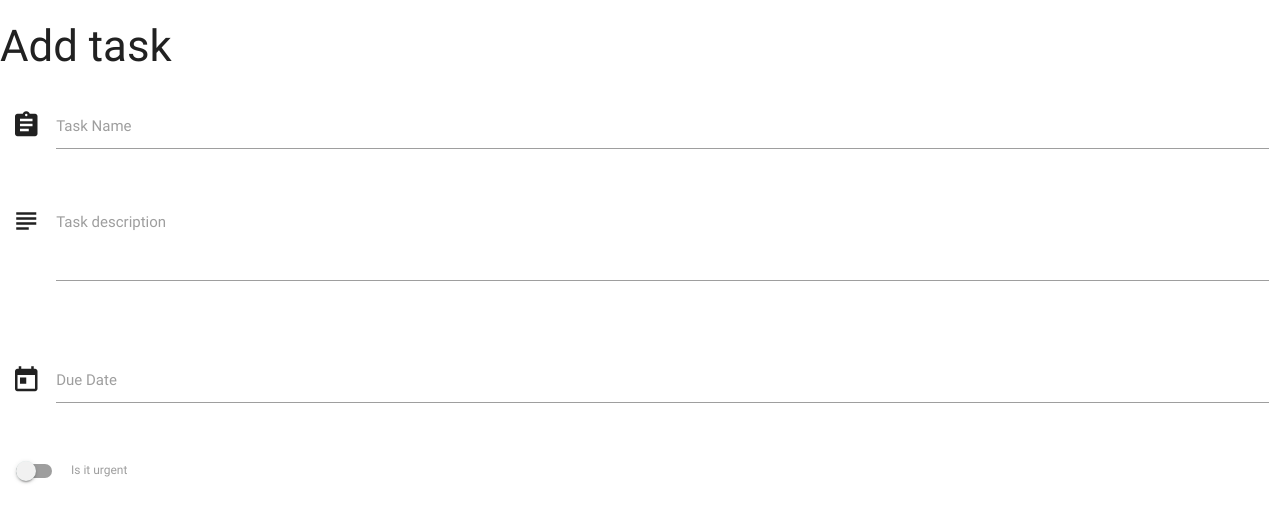
After one commit to MrColorado35/task_manager, a Flask app: page /add_task in a window 1280 px wide. The commit adds this page. Shown: the top 523 px of the page. Run offline with Flask 2, Linux system fonts and the light colour scheme; some libraries are stand-ins or nearby versions.

Commit message:
trouble with datapicker

```diff
--- a/task_mnger/app.py
+++ b/task_mnger/app.py
@@ -17,6 +17,9 @@ mongo = PyMongo(app)
 def get_tasks():
     return render_template("tasks.html", tasks=mongo.db.tasks.find())
 
+@app.route('/add_task')
+def add_task():
+    return render_template('addtask.html')
 
 if __name__ == '__main__':
         app.run(host=os.environ.get('IP'),
--- /dev/null
+++ b/task_mnger/templates/addtask.html
@@ -0,0 +1,38 @@
+{% extends 'base.html' %} {% block content %}
+
+<h3>Add task</h3>
+  <div class="row">
+    <form action="" method="POST" class="col s12">
+      <div class="row">
+        <div class="input-field col s12">
+          <i class="material-icons prefix">assignment</i>
+          <input id="task_name" name="task_name" type="text" class="validate">
+          <label for="icon_prefix">Task Name</label>
+        </div>
+        <div class="input-field col s12">
+          <i class="material-icons prefix">subject</i>
+          <textarea name="task_description" id="task_description" cols="30"
+                    rows="10" class="materialize-textarea"></textarea>
+          <label for="icon_telephone">Task description</label>
+        </div>
+      </div>
+       <div id="matfix" class="row">
+        <div class="input-field col s12">
+          <i class="material-icons prefix">today</i>
+          <input id="due_date" name="due_date" type="text" class="datepicker">
+          <label for="icon_prefix">Due Date</label>
+        </div>
+      </div>
+      <div class="row">
+         <div class="switch">
+            <label>
+            <input id="is_urgent" name="is_urgent" type="checkbox">
+            <span class="lever"></span>
+             Is it urgent
+            </label>
+         </div>
+      </div>
+    </form>
+  </div>
+
+{% endblock %}
--- a/task_mnger/templates/base.html
+++ b/task_mnger/templates/base.html
@@ -24,6 +24,20 @@
         <script src="https://cdnjs.cloudflare.com/ajax/libs/materialize/0.100.2/js/materialize.min.js"></script>
         <script src="https://cdnjs.cloudflare.com/ajax/libs/jquery/3.5.1/jquery.slim.min.js"></script>
         <script src="https://cdnjs.cloudflare.com/ajax/libs/popper.js/1.16.1/umd/popper.min.js"></script>
+        <script>
+            document.addEventListener('DOMContentLoaded', function() {
+                var elems = document.querySelectorAll('.datepicker');
+                var instances = M.Datepicker.init(elems, options);
+            });
+              $(document).ready(function(){
+                $('.datepicker').datepicker();
+                });
+        </script>
+        <script>
+                document.getElementById("matfix").addEventListener("click", function(e) {
+	            e.stopPropagation();
+                });
+        </script>
 
         <!-- <script>
               $(document).ready(function(){
```
